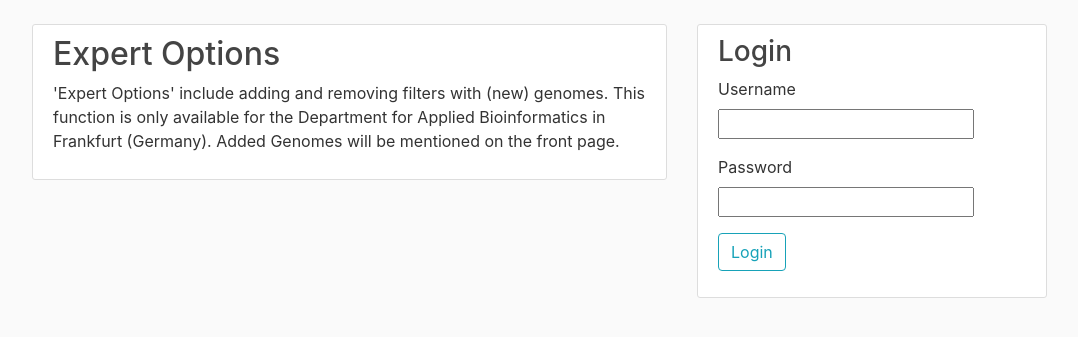
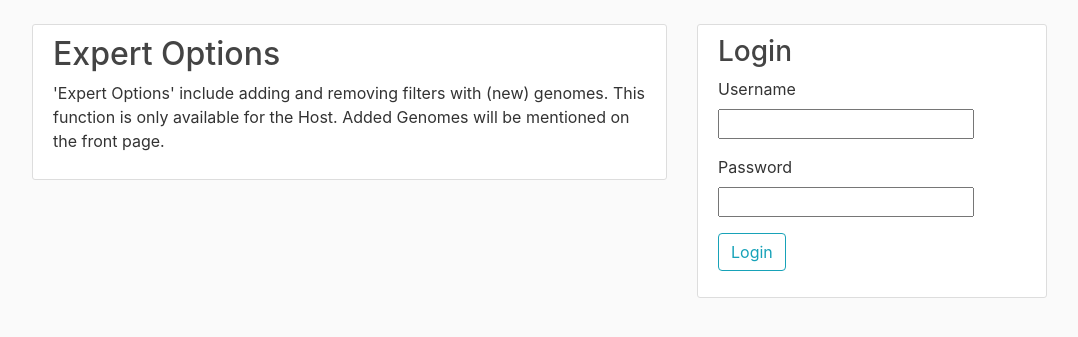
Before and after one commit to w0rt0x/ClAssT---Acinetobacter-baumannii-Clone-type-Assignment-Tool, a Flask app: page /expert_options in a window 1280 px wide. Shown: the part 56-393 px from the top of the page, without its empty margins (53-1131 px from the left). Run offline with Flask 2, Linux system fonts and the light colour scheme; some libraries are stand-ins or nearby versions.

Commit message:
Changed typos in HTML text

```diff
--- a/templates/About.html
+++ b/templates/About.html
@@ -5,7 +5,7 @@
           <div class="media-body">
 
             <h2>{{ 'Department for Applied Bioinformatics' }}</h2>
-            <p>  ClAssT is provided and hosted by the
+            <p>  ClAssT is provided by the
                 <a href="https://www.bio.uni-frankfurt.de/43045195/Abt__Ebersberger___Biowissenschaften">
                     Department for Applied Bioinformatics in Frankfurt (Germany). </a>
  </p>
--- a/templates/expert_login.html
+++ b/templates/expert_login.html
@@ -46,7 +46,7 @@
                 <div class="media-body">
                     <h2>Expert Options</h2>
                         <p> 'Expert Options' include adding and removing filters with (new) genomes. This function is only available
-                            for the Department for Applied Bioinformatics in Frankfurt (Germany). Added Genomes will be mentioned on
+                            for the Host. Added Genomes will be mentioned on
                             the front page.</p>
                     </div>
             </article>
```
